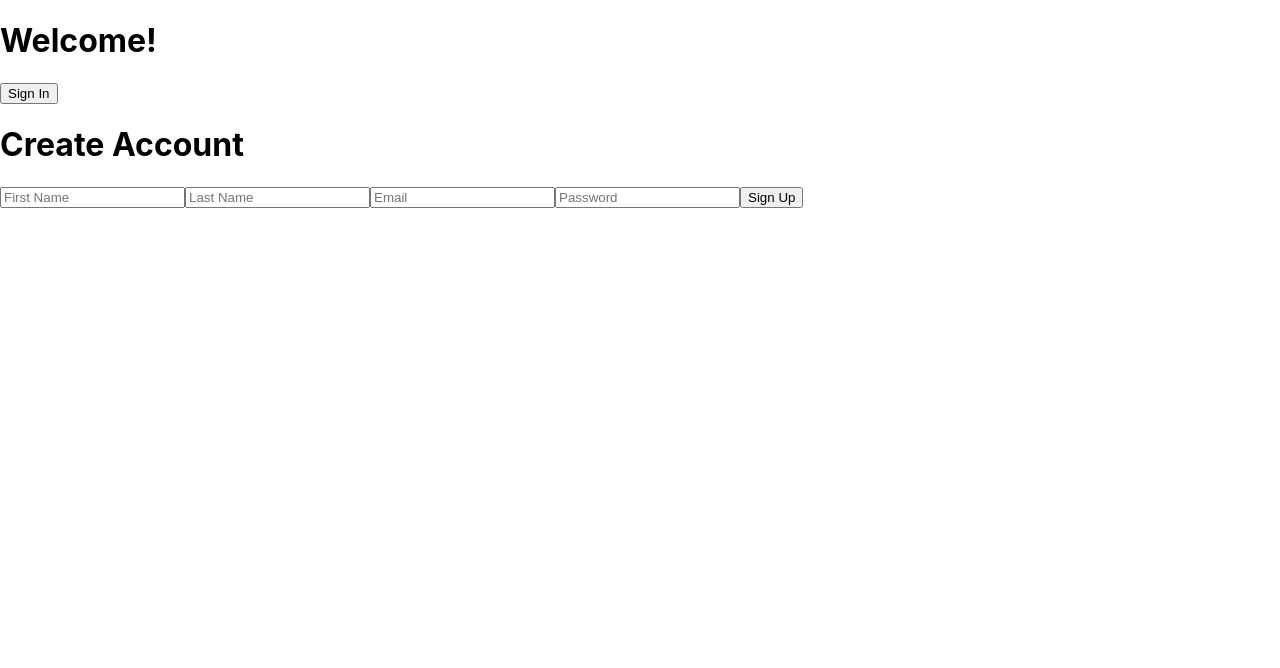
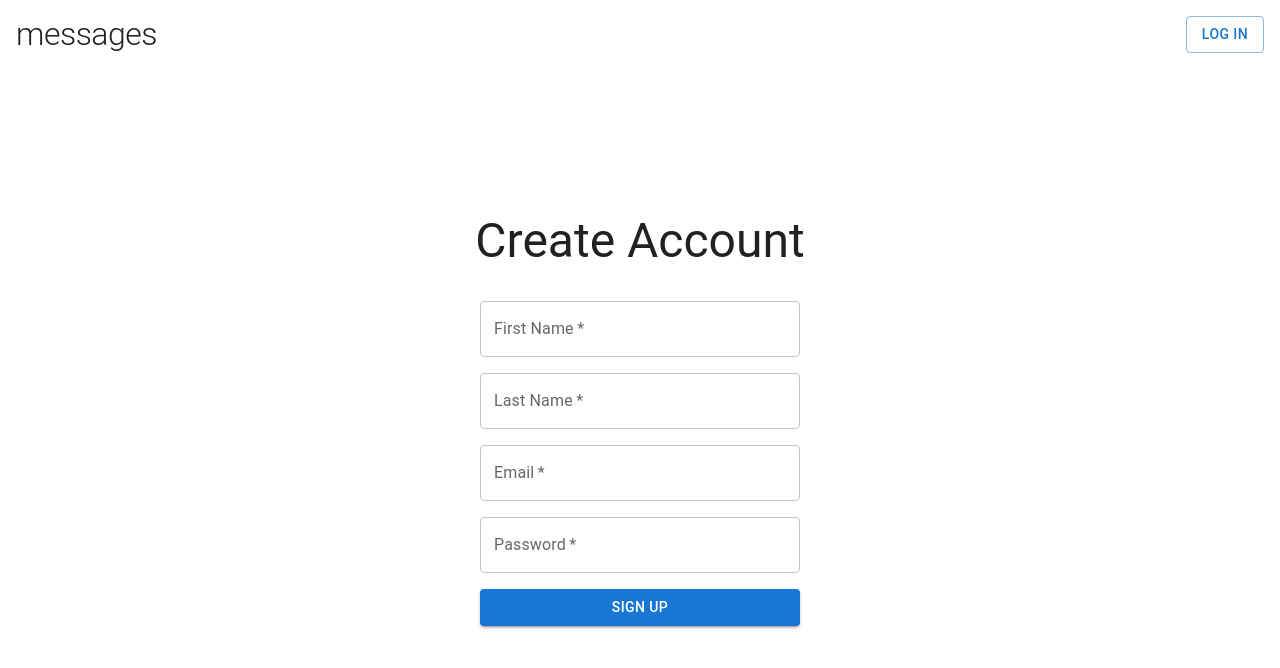
Before and after one commit to karljohanh/messages, a React (Create React App) app in the folder client/: page /signup in a window 1280 px wide. Shown: the top 668 px of the page. Built offline with nearby package versions, Linux system fonts and the light colour scheme.

Commit message:
adds style to Signup

```diff
--- a/client/src/components/Login/index.jsx
+++ b/client/src/components/Login/index.jsx
@@ -77,7 +77,7 @@ const Login = () => {
             <TextField
               variant="outlined"
               id="outlined-basic"
-              label="password"
+              label="Password"
               type="password"
               name="password"
               onChange={handleChange}
--- a/client/src/components/Signup/index.jsx
+++ b/client/src/components/Signup/index.jsx
@@ -1,6 +1,15 @@
 import { Link, useNavigate } from 'react-router-dom';
 import { useState } from 'react';
 import axios from 'axios';
+import { Box } from '@mui/system';
+import {
+  Typography,
+  CssBaseline,
+  Button,
+  Grid,
+  TextField,
+  Stack,
+} from '@mui/material';
 
 const Signup = () => {
   const [data, setData] = useState({
@@ -35,55 +44,92 @@ const Signup = () => {
   };
 
   return (
-    <div>
-      <div>
-        <div>
-          <h1>Welcome!</h1>
-          <Link to="/login">
-            <button type="button">Sign In</button>
-          </Link>
-        </div>
-        <div>
-          <form onSubmit={handleSubmit}>
-            <h1>Create Account</h1>
-            <input
+    <>
+      <CssBaseline />
+      <Box
+        sx={{
+          display: 'flex',
+          justifyContent: 'space-between',
+          margin: '1rem 1rem 0rem 1rem',
+        }}
+      >
+        <Typography variant="h1" sx={{ fontSize: '2rem' }}>
+          messages
+        </Typography>
+        <Link to="/login">
+          <Button variant="outlined" type="button">
+            Log in
+          </Button>
+        </Link>
+      </Box>
+
+      <Grid
+        container
+        spacing={0}
+        direction="column"
+        alignItems="center"
+        justifyContent="center"
+        style={{ marginTop: '10rem', maxHeight: '90vh' }}
+      >
+        <Typography variant="h3">Create Account</Typography>
+        <Box component="form" autoComplete="off" onSubmit={handleSubmit}>
+          <Stack
+            spacing={2}
+            direction="column"
+            sx={{ width: '20rem', marginTop: '2rem' }}
+          >
+            <TextField
+              variant="outlined"
+              id="outlined-basic"
               type="text"
-              placeholder="First Name"
+              label="First Name"
               name="firstName"
               value={data.firstName}
               onChange={handleChange}
               required
             />
-            <input
-              type="text"
-              placeholder="Last Name"
+            <TextField
+              variant="outlined"
+              id="outlined-basic"
+              label="Last Name"
               name="lastName"
               value={data.lastName}
               onChange={handleChange}
               required
             />
-            <input
+            <TextField
+              variant="outlined"
+              id="outlined-basic"
+              label="Email"
               type="email"
-              placeholder="Email"
               name="email"
               value={data.email}
               onChange={handleChange}
               required
             />
-            <input
+            <TextField
+              variant="outlined"
+              id="outlined-basic"
+              label="Password"
               type="password"
-              placeholder="Password"
               name="password"
               value={data.password}
               onChange={handleChange}
               required
             />
-            {error && <div>{error}</div>}
-            <button type="submit">Sign Up</button>
-          </form>
-        </div>
-      </div>
-    </div>
+
+            <Button variant="contained" type="submit">
+              Sign Up
+            </Button>
+          </Stack>
+          {error && (
+            <Stack alignItems="center">
+              <p>{error}</p>
+            </Stack>
+          )}
+        </Box>
+      </Grid>
+    </>
   );
 };
 
```
